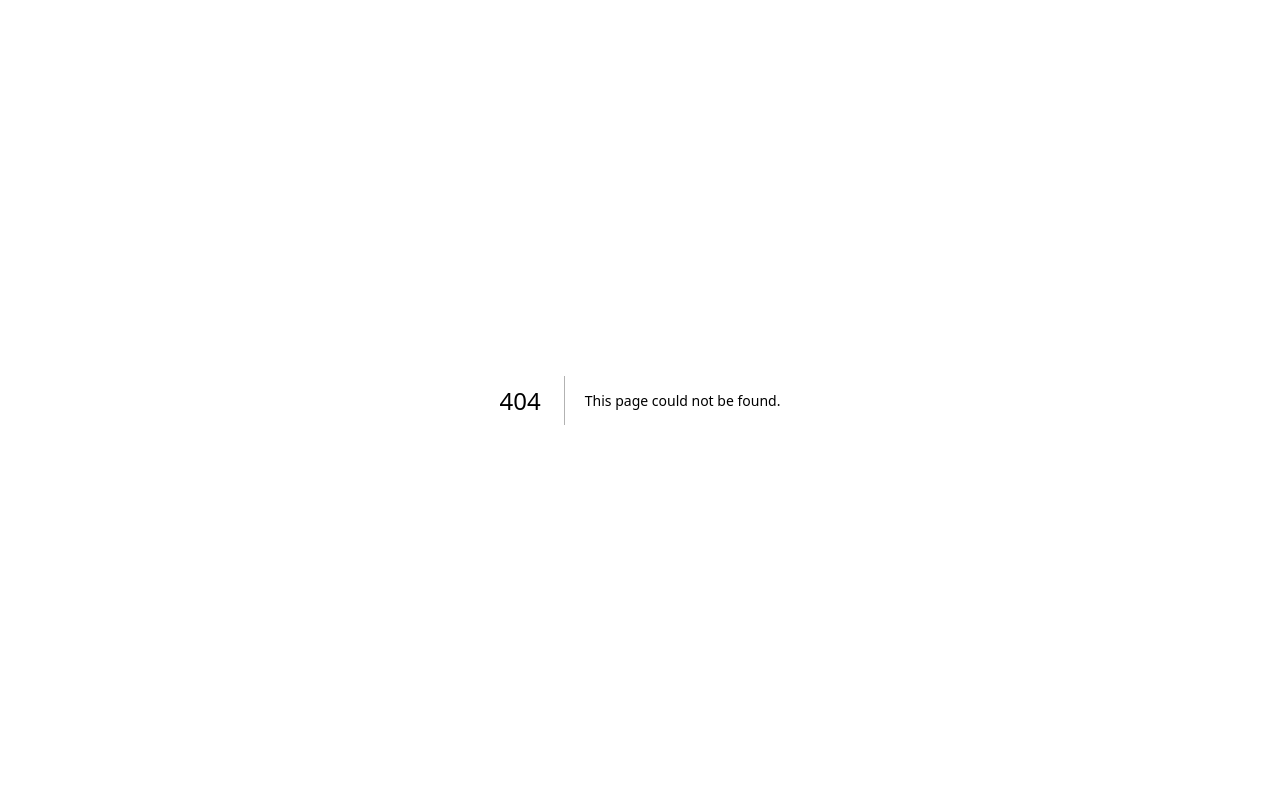
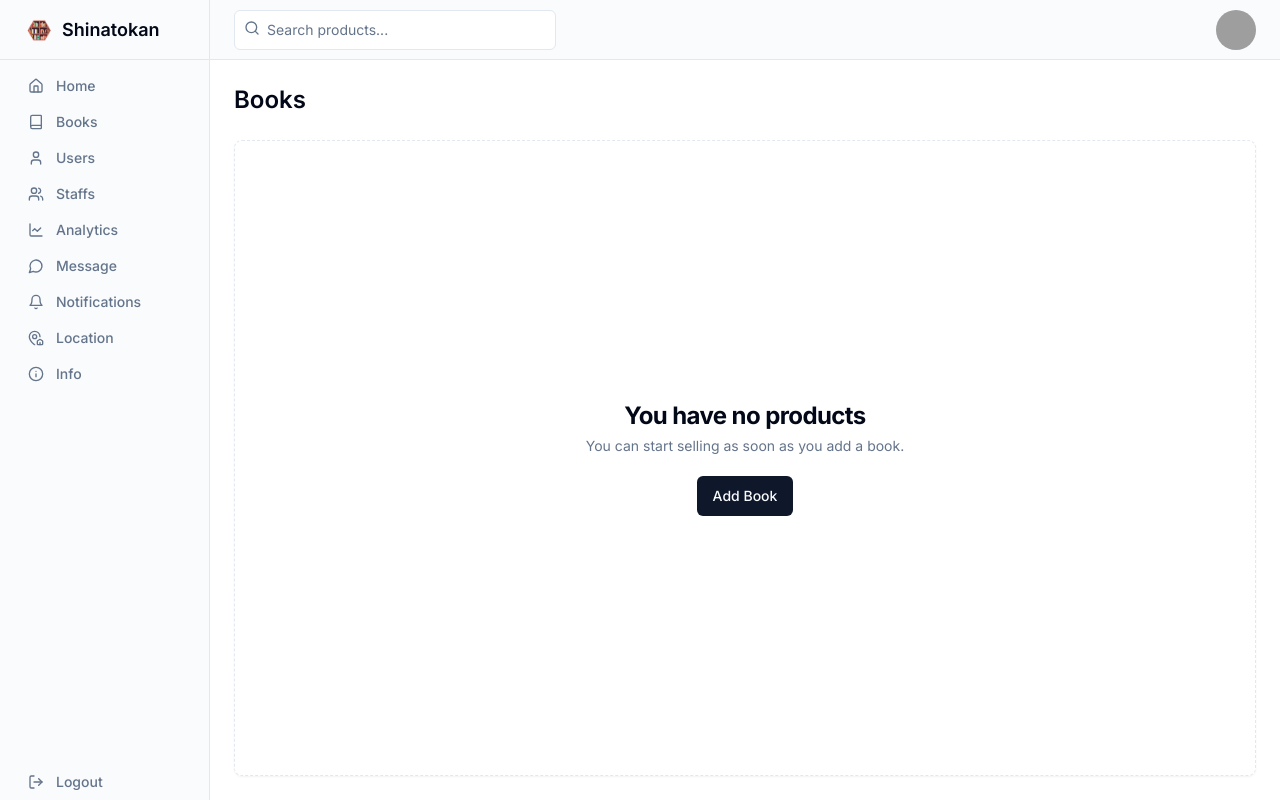
Before and after one commit to Yume0308/ShinaTokan, a Next.js app: page /admin in a window 1280 px wide. Before the commit this address had no page. Built offline with nearby package versions, Linux system fonts and the light colour scheme; grey boxes are pictures that could not be loaded.

Commit message:
Add:
Router Dashboard

```diff
--- /dev/null
+++ b/src/app/(dashboard)/admin/page.tsx
@@ -0,0 +1,9 @@
+const AdminPage = () => {
+  return (
+    <div>
+
+    </div>
+  );
+}
+
+export default AdminPage;
--- a/src/app/(dashboard)/layout.tsx
+++ b/src/app/(dashboard)/layout.tsx
@@ -0,0 +1,109 @@
+import Link from "next/link"
+import {
+  Bell,
+  CircleUser,
+  Home,
+  LineChart,
+  Menu,
+  Package,
+  Package2,
+  Search,
+  ShoppingCart,
+  Users,
+  Book,
+  User,
+  Info,
+  MessageCircle,
+  MapPinHouse,
+  LogOut,
+} from "lucide-react"
+
+import { Badge } from "@/components/ui/badge"
+import { Button } from "@/components/ui/button"
+import {
+  Card,
+  CardContent,
+  CardDescription,
+  CardHeader,
+  CardTitle,
+} from "@/components/ui/card"
+import {
+  DropdownMenu,
+  DropdownMenuContent,
+  DropdownMenuItem,
+  DropdownMenuLabel,
+  DropdownMenuSeparator,
+  DropdownMenuTrigger,
+} from "@/components/ui/dropdown-menu"
+import { Input } from "@/components/ui/input"
+import { Sheet, SheetContent, SheetTrigger } from "@/components/ui/sheet"
+import Image from "next/image"
+import Navbar from "@/components/ui/navbar"
+import LogoLinkNavbar from "@/components/ui/logoLinkNavbar"
+import { Avatar, AvatarFallback, AvatarImage } from "@/components/ui/avatar"
+import AvatarHeader from "@/components/ui/avatarHeader"
+import ButtonSheet from "@/components/ui/buttonSheet"
+import ButtonSearch from "@/components/ui/buttonSearch"
+
+// import Sidebar from "@/components/ui/sidebar"
+
+export default function DashboardLayout({
+  children,
+}: Readonly<{
+  children: React.ReactNode;
+}>) {
+  return (
+    <div className="grid min-h-screen w-full md:grid-cols-[180px_1fr] lg:grid-cols-[210px_1fr]">
+
+      {/* <Sidebar /> */}
+      <div className="hidden border-r bg-muted/40 md:block">
+        <div className="flex h-full max-h-screen flex-col gap-2">
+
+          {/* logo link*/}
+          <LogoLinkNavbar imgSrc="/logo.png" imgAlt="ShinaTokan" size={30} title="Shinatokan" />
+          {/* nav */}
+          <Navbar />
+
+        </div>
+      </div>
+
+      {/* Main content */}
+      <div className="flex flex-col">
+        {/* header */}
+        <header className="flex h-14 items-center gap-4 border-b bg-muted/40 px-4 lg:h-[60px] lg:px-6">
+
+          <ButtonSheet side="left" logo={
+            {
+              imgSrc: "/logo.png",
+              imgAlt: "ShinaTokan",
+              size: 35,
+            }
+          } />
+          <ButtonSearch />
+
+          <AvatarHeader avatarImgSrc="https://github.com/shadcn.png" avatarImgAlt="" avatarFallback="SC" nickname="Shadcn" email="Shadcn@gmail.com"/>
+        </header>
+
+        {/* main */}
+        <main className="flex flex-1 flex-col gap-4 p-4 lg:gap-6 lg:p-6">
+          <div className="flex items-center">
+            <h1 className="text-lg font-semibold md:text-2xl">Books</h1>
+          </div>
+          <div
+            className="flex flex-1 items-center justify-center rounded-lg border border-dashed shadow-sm" x-chunk="dashboard-02-chunk-1"
+          >
+            <div className="flex flex-col items-center gap-1 text-center">
+              <h3 className="text-2xl font-bold tracking-tight">
+                You have no products
+              </h3>
+              <p className="text-sm text-muted-foreground">
+                You can start selling as soon as you add a book.
+              </p>
+              <Button className="mt-4">Add Book</Button>
+            </div>
+          </div>
+        </main>
+      </div>
+    </div>
+  )
+}
--- a/src/components/data/navListItemData.ts
+++ b/src/components/data/navListItemData.ts
@@ -107,8 +107,4 @@ NavListItemData.forEach((item) => {
   else itemsTooltip.Out.push(item)
 })
 
-
-
-export {NavListItemData};
-export type {NavListItemInterface};
 export {itemsTooltip};
--- /dev/null
+++ b/src/components/ui/buttonSearch.tsx
@@ -0,0 +1,21 @@
+import { Input } from './input'
+import { Search } from 'lucide-react'
+
+const ButtonSearch = () => {
+  return (
+    <div className="w-full flex-1 rounded-lg">
+      <form>
+        <div className="relative">
+          <Search className="absolute left-2.5 top-2.5 h-4 w-4 text-muted-foreground" />
+          <Input
+            type="search"
+            placeholder="Search products..."
+            className="w-full appearance-none bg-background pl-8 shadow-none md:w-2/3 lg:w-1/3"
+          />
+        </div>
+      </form>
+    </div>
+  )
+}
+
+export default ButtonSearch;
```
